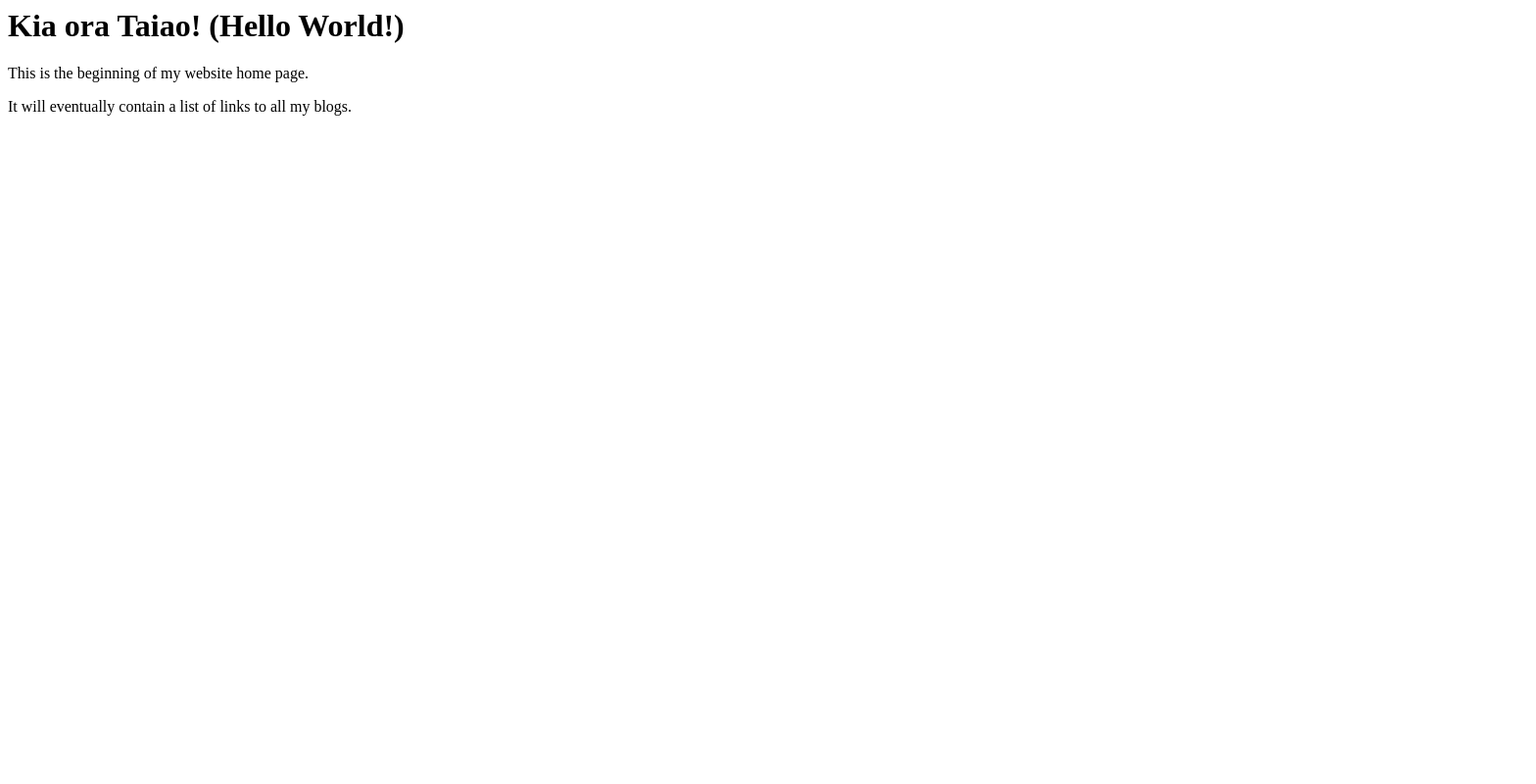
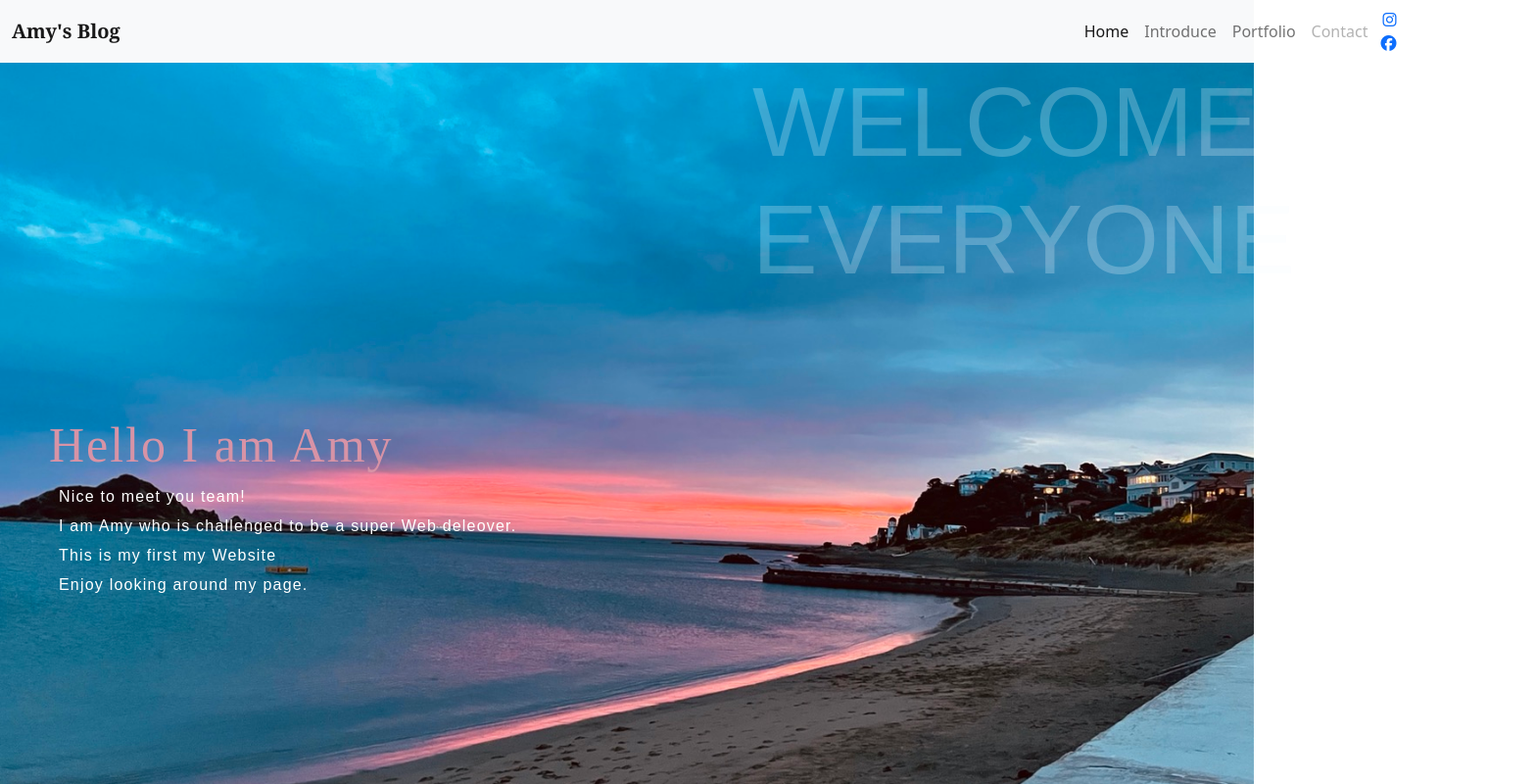
Before and after one commit to inhye-kim-kotare-22/inhye-kim-kotare-22.github.io, a plain HTML site: page index.html in a window 1280 px wide. Shown: the whole page at 98% size, 1568 px wide, since content can reach past the window. Drawn offline with nearby package versions, Linux system fonts and the light colour scheme.

Commit message:
arranged folder

```diff
--- a/index.html
+++ b/index.html
@@ -1,9 +1,49 @@
+<!DOCTYPE html>
 <html>
   <head>
-    <title>My blog</title>
+    <title> Amy's blog</title>
+    <meta charset="UTF-8">
+    <link href="stlye/main.css" rel="stylesheet" type="text/css">
+    <link href="https://cdn.jsdelivr.net/npm/bootstrap@5.0.2/dist/css/bootstrap.min.css" rel="stylesheet" integrity="sha384-EVSTQN3/azprG1Anm3QDgpJLIm9Nao0Yz1ztcQTwFspd3yD65VohhpuuCOmLASjC" crossorigin="anonymous">
+    <script src="https://kit.fontawesome.com/86ab4ed27c.js" crossorigin="anonymous"></script>
+
+  </head>
   <body>
-    <h1>Kia ora Taiao! (Hello World!)</h1>
-    <p> This is the beginning of my website home page.</p>
-    <p> It will eventually contain a list of links to all my blogs. </p>
+      <div>
+        <nav class="navbar navbar-expand-lg navbar-light bg-light" >
+          <div class="container-fluid">
+            <a class="navbar-brand" href="#">Amy's Blog</a>
+            <button class="navbar-toggler" type="button" data-bs-toggle="collapse" data-bs-target="#navbarNavAltMarkup" aria-controls="navbarNavAltMarkup" aria-expanded="false" aria-label="Toggle navigation">
+              <span class="navbar-toggler-icon"></span>
+            </button>
+            <div class="collapse navbar-collapse" id="navbarNavAltMarkup">
+              <div class="navbar-nav">
+                <a class="nav-link active" aria-current="page" href="#">Home</a>
+                <a class="nav-link" href="#">Introduce</a>
+                <a class="nav-link" href="./blog/te-houtaewa-template.html">Portfolio</a>
+                <a class="nav-link disabled" href="#" tabindex="-1" aria-disabled="true">Contact</a>
+              </div>
+              <div class="icons">
+                <a  href="#">
+                  <i class="fa-brands fa-instagram"></i>
+                </a>
+                 <a href="#">
+                  <i class="fa-brands fa-facebook"></i>
+                 </a>
+              </div>
+            </div>
+          </div>
+        </nav>
+        <div class="ani-welcome">
+          <h1 id="welcome">WELCOME EVERYONE</h1>
+        </div>
+      </div>
+      <div class="introduce">
+        <h1>Hello I am Amy</h1>
+        <p class="par">Nice to meet you team! <br>
+          I am Amy who is challenged to be a super Web deleover.<br>
+          This is my first my Website <br>Enjoy looking around my page.<br>
+        </p>
+      </div>
   </body>
 </html>
--- a/stlye/main.css
+++ b/stlye/main.css
@@ -0,0 +1,72 @@
+*{
+  box-sizing: border-box;
+  padding: 0%;
+  margin: 0%;
+}
+body{
+  background-image: url(/title.jpeg);
+  background-repeat:no-repeat;
+  background-size: cover;
+  width: auto;
+  height: max-content;
+}
+.title{
+  font-family: sans-serif;
+  text-align: center;
+  font-size: 50px;
+  color: rgb(238, 226, 235);
+  margin-top: 50px;
+}
+.navbar-brand{
+  font-family:Cambria, Cochin, Georgia, Times, 'Times New Roman', serif;
+  font-weight: bold;
+  margin-right: 200px;
+  padding-right: 960px
+}
+.icons{
+  text-align: right;
+  margin-left: 5px;
+}
+.ani-welcome{
+  position: absolute;
+  width:800px;
+  margin:0 auto;
+  margin-left: 60%;
+}
+#welcome{
+  color: aliceblue;
+  font-family:Arial, Helvetica, sans-serif;
+  font-size: 100px;
+  opacity: 0.5;
+  animation-name: welcome;
+  animation-duration: 2s;
+  animation-iteration-count: infinite;
+  animation-timing-function: linear;
+}
+@keyframes welcome{
+  0%{
+    opacity: 0;
+  }
+}
+.introduce{
+   width: 1200px;
+    height: auto;
+    margin: auto;
+    color: white;
+    position: relative;
+}
+.introduce .par{
+  padding-left: 20px;
+  padding-bottom: 25px;
+  font-family: Arial;
+  letter-spacing: 1.2px;
+  line-height: 30px;
+}
+.introduce h1{
+  font-family: 'Times New Roman';
+  font-size: 50px;
+  padding-left: 10px;
+  margin-top: 30%;
+  letter-spacing: 2px;
+  color:rgb(215, 147, 166);
+}
```
Also changed, not shown: blog/te-houtaewa-template.html (renamed from te-houtaewa-template.html), inhye.jpeg (added), title.jpeg (added), 1 other file.
